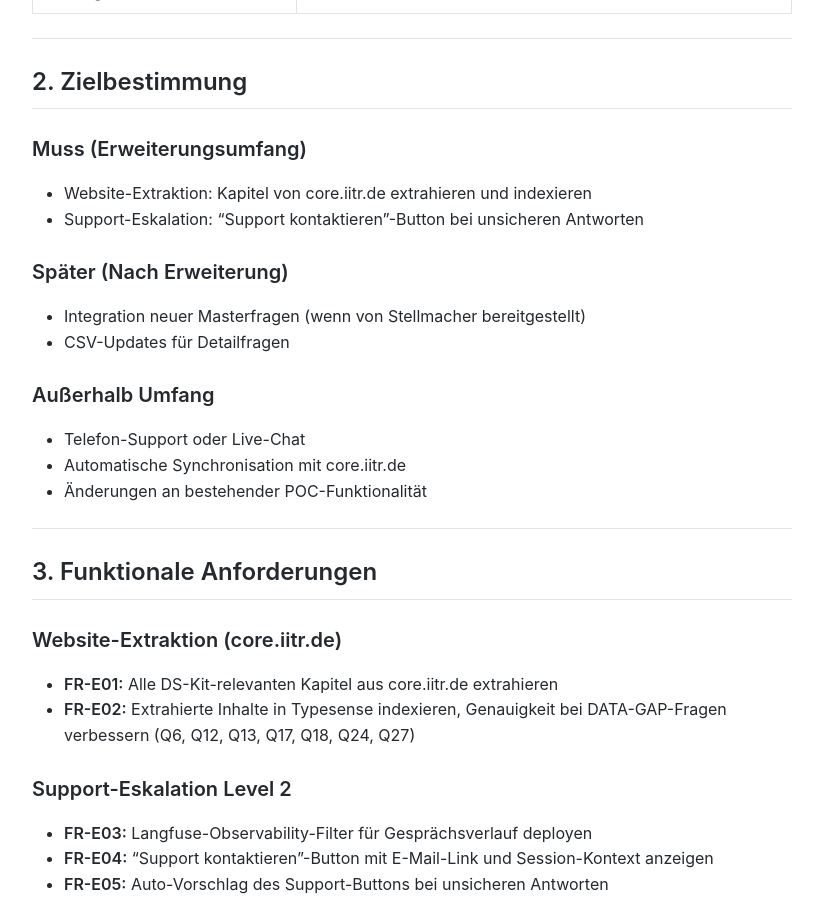
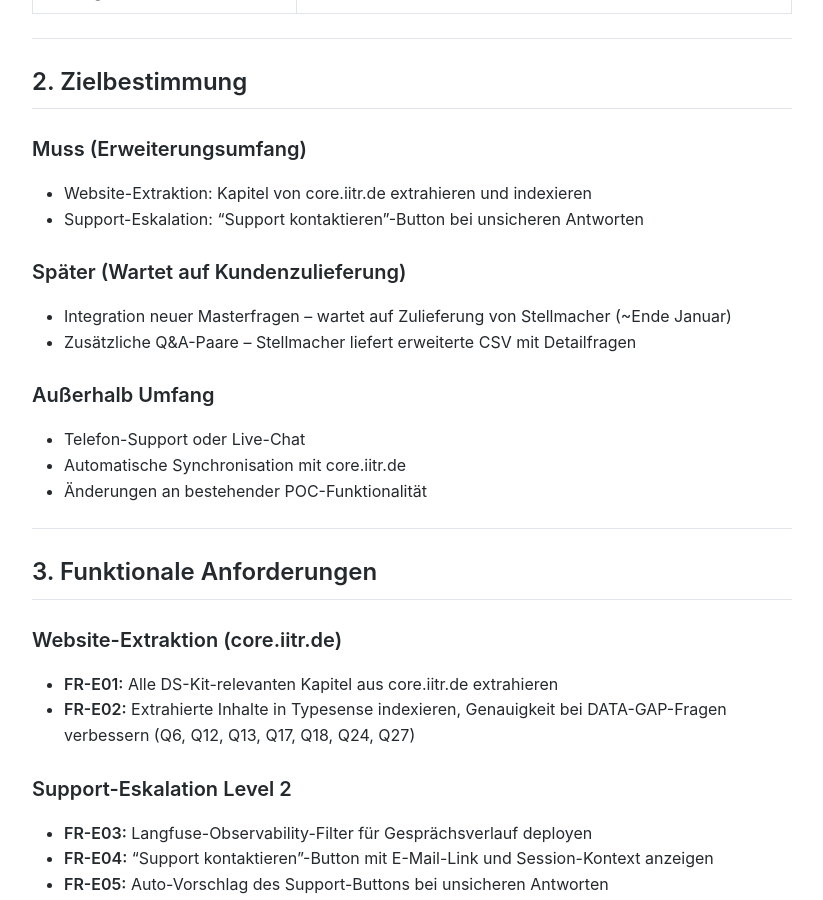
Before and after one commit to MariusWilsch/public-wilsch-ai-pages, a Jekyll site: the page built from project/iitr/pflichtenheft-dskit-navigation-extension.md, in a window 1280 px wide and 900 px high, scrolled down 662 px. Shown: the whole window, without its empty margins (228-1051 px from the left). Built offline with Jekyll 4.4.1, drawn with Linux system fonts in a browser that asks for light colours; our own code applies the rules of GitHub Pages for plain Markdown files.

Commit message:
Sync from hippocampus 2026-01-20

```diff
--- a/project/iitr/pflichtenheft-dskit-navigation-extension.md
+++ b/project/iitr/pflichtenheft-dskit-navigation-extension.md
@@ -25,9 +25,9 @@ publish: true
 - Website-Extraktion: Kapitel von core.iitr.de extrahieren und indexieren
 - Support-Eskalation: "Support kontaktieren"-Button bei unsicheren Antworten
 
-### Später (Nach Erweiterung)
-- Integration neuer Masterfragen (wenn von Stellmacher bereitgestellt)
-- CSV-Updates für Detailfragen
+### Später (Wartet auf Kundenzulieferung)
+- Integration neuer Masterfragen – wartet auf Zulieferung von Stellmacher (~Ende Januar)
+- Zusätzliche Q&A-Paare – Stellmacher liefert erweiterte CSV mit Detailfragen
 
 ### Außerhalb Umfang
 - Telefon-Support oder Live-Chat
```
